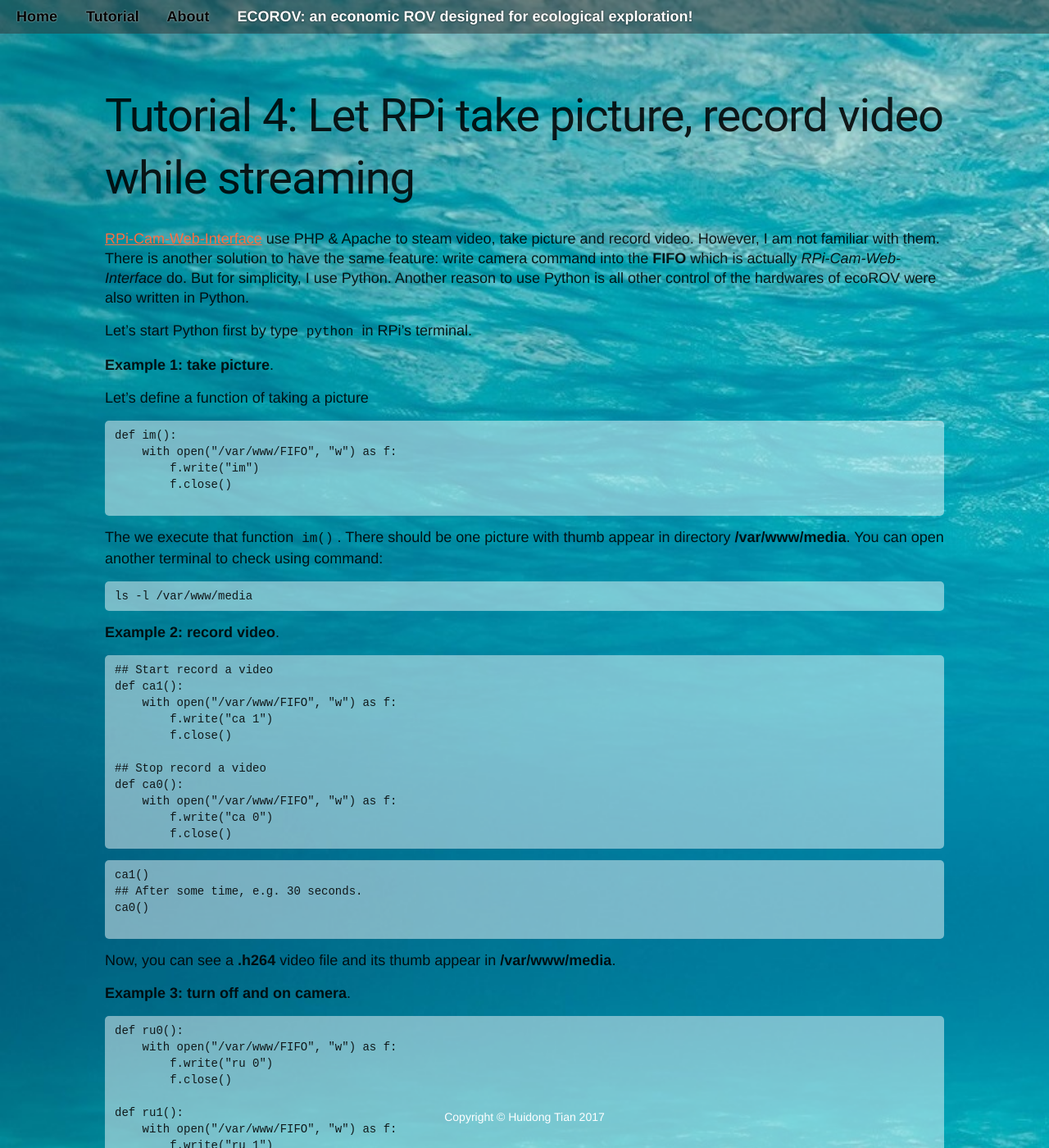
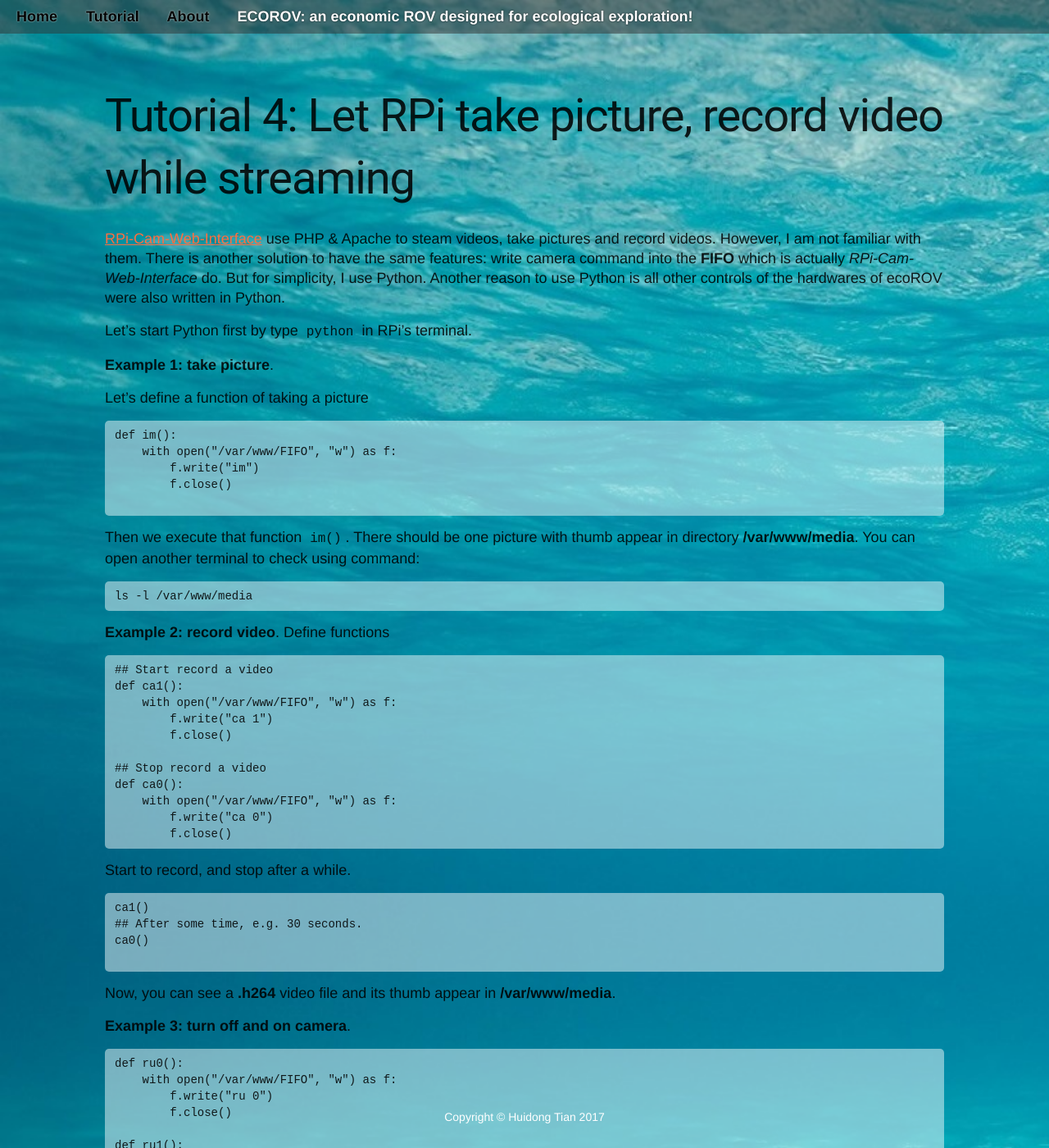
Before and after one commit to ecorov/ecorov.github.io, a Jekyll site: the page built from _posts/2017-07-29-take-picture-video.md, in a window 1280 px wide and 1400 px high. Shown: the whole window at 82% size. Built offline with Jekyll 4.4.1, drawn with Linux system fonts in a browser that asks for light colours; nearby versions of some CDN libraries; comment, search, counter and statistics services are not loaded; some of the changed text lies outside the part shown.

Commit message:
Tutorial 4

```diff
--- a/_posts/2017-07-29-take-picture-video.md
+++ b/_posts/2017-07-29-take-picture-video.md
@@ -5,7 +5,7 @@
 image: im.png
 ---
 
-[RPi-Cam-Web-Interface](http://elinux.org/RPi-Cam-Web-Interface) use PHP & Apache to steam video, take picture and record video. However, I am not familiar with them. There is another solution to have the same feature: write camera command into the **FIFO** which is actually *RPi-Cam-Web-Interface* do. But for simplicity, I use Python. Another reason to use Python is all other control of the hardwares of ecoROV were also written in Python.
+[RPi-Cam-Web-Interface](http://elinux.org/RPi-Cam-Web-Interface) use PHP & Apache to steam videos, take pictures and record videos. However, I am not familiar with them. There is another solution to have the same features: write camera command into the **FIFO** which is actually *RPi-Cam-Web-Interface* do. But for simplicity, I use Python. Another reason to use Python is all other controls of the hardwares of ecoROV were also written in Python.
 
 Let’s start Python first by type `python` in RPi’s terminal.
 
@@ -21,13 +21,14 @@
 
 ~~~
 
-The we execute that function `im()`. There should be one picture with thumb appear in directory **/var/www/media**. You can open another terminal to check using command:
+Then we execute that function `im()`. There should be one picture with thumb appear in directory **/var/www/media**. You can open another terminal to check using command:
 
 ~~~
 ls -l /var/www/media
 ~~~
 
 **Example 2: record video**.
+Define functions
 
 ~~~
 ## Start record a video
@@ -42,6 +43,8 @@
         f.write("ca 0")
         f.close()
 ~~~
+
+Start to record, and stop after a while.
 
 ~~~
 ca1()
@@ -67,13 +70,14 @@
 
 ~~~
 
-Turn off and turn on camera
+Turn off and turn on camera.
+
 ~~~
- ru0()
-
- ru1()
+ru0()
+## wait for several seconds
+ru1()
 ~~~
 
 The [RaspiMJPEG](https://github.com/ecorov/ecorov/blob/master/bin/RaspiMJPEG-manual.txt) has a full list of all cammands can be used. However, some of them are not work on this project due to I didn’t install *RPi-Cam-Web-Interface* as its official guide.
 
-*RPi-Cam-Web-Interface* has also feature of motion detection. I try to includes that feature, but failed, I think that can also be done in Python, for example, monitor the size change of **cam.jpg **, set up a threshold to trigger video recording, while the changes are smaller than threshold value for a period, then stop video recording.
+*RPi-Cam-Web-Interface* has also feature of motion detection. I try to includes that feature, but failed, I think that can also be done in Python, for example, monitor the size change of **cam.jpg**, set up a threshold value to trigger video recording, while the changes are smaller than threshold value for a period, then stop video recording.
```
